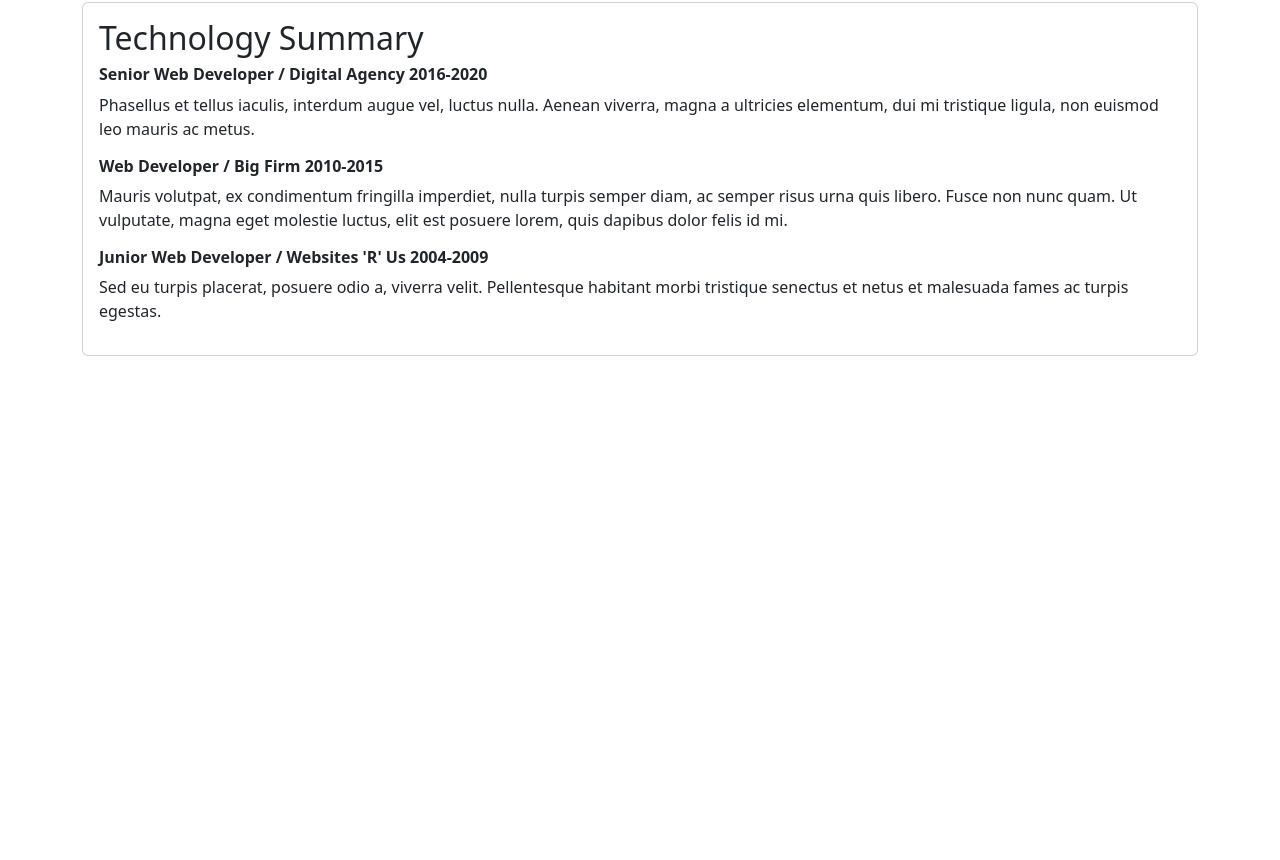
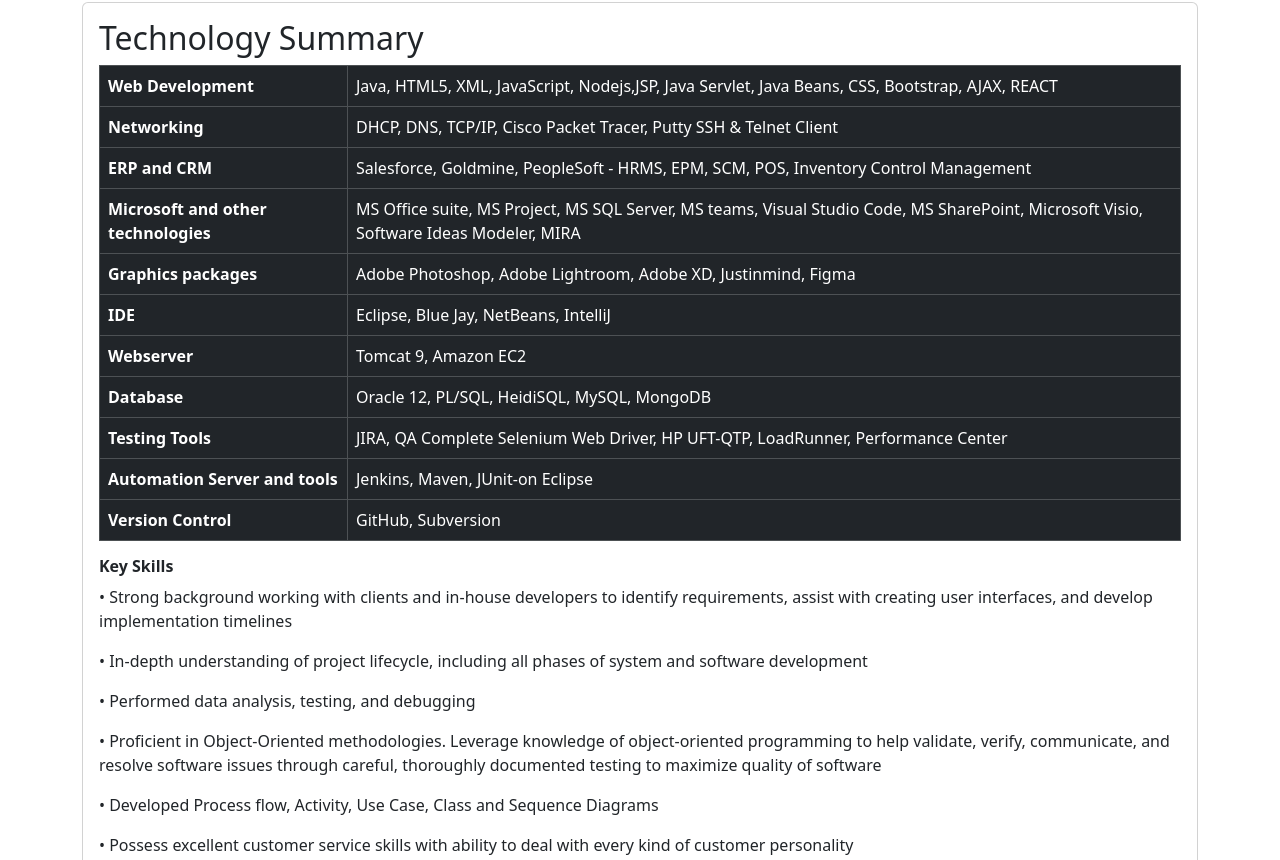
Before and after one commit to madpgmer/CPRG-352-Lab10, a React (Create React App) app in the folder portfolio-app/: page / in a window 1280 px wide. Shown: the part 740-1600 px from the top of the page. Before the commit the page ends 1144 px from the top, so only its background shows below. Built offline with nearby package versions, Linux system fonts and the light colour scheme.

Commit message:
Personalized Tech Summary

```diff
--- a/portfolio-app/src/TechnologySummary.js
+++ b/portfolio-app/src/TechnologySummary.js
@@ -5,37 +5,78 @@
                         <h2 className="card-title">Technology Summary</h2>
                         <ul className="list-unstyled">
                             <li>
-                                <h6 className="fw-bold">Senior Web Developer / Digital Agency 2016-2020</h6>
-                                <p>Phasellus et tellus iaculis, interdum augue vel, luctus nulla. Aenean viverra,
-                                    magna
-                                    a
-                                    ultricies
-                                    elementum, dui mi tristique ligula, non euismod leo mauris ac metus.</p>
-                            </li>
-                            <li>
-                                <h6 className="fw-bold">Web Developer / Big Firm 2010-2015</h6>
-                                <p>Mauris volutpat, ex condimentum fringilla imperdiet, nulla turpis semper diam, ac
-                                    semper
-                                    risus urna quis
-                                    libero. Fusce non nunc quam. Ut vulputate, magna eget molestie luctus, elit est
-                                    posuere
-                                    lorem, quis
-                                    dapibus dolor felis id mi.</p>
-                            </li>
-                            <li>
-                                <h6 className="fw-bold">Junior Web Developer / Websites 'R' Us 2004-2009</h6>
-                                <p>Sed eu turpis placerat, posuere odio a, viverra velit. Pellentesque habitant
-                                    morbi
-                                    tristique
-                                    senectus et
-                                    netus et malesuada fames ac turpis egestas.</p>
+                                <table class="table table-bordered table-dark">
+                                    <thead>
+                                        <tr>
+                                        <th scope="row">Web Development</th>
+                                        <td>Java, HTML5, XML, JavaScript, Nodejs,JSP, Java Servlet, Java Beans, CSS, Bootstrap, AJAX, REACT</td>
+                                        </tr>
+
+                                        <tr>
+                                        <th scope="row">Networking</th>
+                                        <td>DHCP, DNS, TCP/IP, Cisco Packet Tracer, Putty SSH & Telnet Client</td>
+                                        </tr>
+
+                                        <tr>
+                                        <th scope="row">ERP and CRM</th>
+                                        <td>Salesforce, Goldmine, PeopleSoft - HRMS, EPM, SCM, POS, Inventory Control Management</td>
+                                        </tr>
+
+                                        <tr>
+                                        <th scope="row">Microsoft and other technologies</th>
+                                        <td>MS Office suite, MS Project, MS SQL Server, MS teams, Visual Studio Code, MS SharePoint, Microsoft Visio, Software Ideas Modeler, MIRA</td>
+                                        </tr>
+
+                                        <tr>
+                                        <th scope="row">Graphics packages </th>
+                                        <td>Adobe Photoshop, Adobe Lightroom, Adobe XD, Justinmind, Figma</td>
+                                        </tr>
+
+                                        <tr>
+                                        <th scope="row">IDE</th>
+                                        <td>Eclipse, Blue Jay, NetBeans, IntelliJ</td>
+                                        </tr>
+
+                                        <tr>
+                                        <th scope="row">Webserver</th>
+                                        <td>Tomcat 9, Amazon EC2</td>
+                                        </tr>
+
+                                        <tr>
+                                        <th scope="row">Database</th>
+                                        <td>Oracle 12, PL/SQL, HeidiSQL, MySQL, MongoDB</td>
+                                        </tr>
+
+                                        <tr>
+                                        <th scope="row">Testing Tools</th>
+                                        <td>JIRA, QA Complete Selenium Web Driver, HP UFT-QTP, LoadRunner, Performance Center</td>
+                                        </tr>
+
+                                        <tr>
+                                        <th scope="row">Automation Server and tools</th>
+                                        <td>Jenkins, Maven, JUnit-on Eclipse</td>
+                                        </tr>
+
+                                        <tr>
+                                        <th scope="row">Version Control</th>
+                                        <td>GitHub, Subversion</td>
+                                        </tr>
+                                    </thead>
+                                </table>
+                                <h6 className="fw-bold">Key Skills</h6>
+                                <p>•	Strong background working with clients and in-house developers to identify requirements, assist with creating user interfaces, and develop implementation timelines</p>
+                                <p>•	In-depth understanding of project lifecycle, including all phases of system and software development</p>
+                                <p>•	Performed data analysis, testing, and debugging </p>
+                                <p>•	Proficient in Object-Oriented methodologies. Leverage knowledge of object-oriented programming to help validate, verify, communicate, and resolve software issues through careful, thoroughly documented testing to maximize quality of software</p>
+                                <p>•	Developed Process flow, Activity, Use Case, Class and Sequence Diagrams </p>
+                                <p>•	Possess excellent customer service skills with ability to deal with every kind of customer personality</p>
+                                <p>•	A team player who is highly energetic, detail oriented, self-managed, driven, and competitive</p>
+                                <p>•	Excellent written and verbal communication, interpersonal, liaison and presentation skills</p>
+                                <p>•	Capable of facilitating workshops for core team and employee benefit programs</p>
                             </li>
                         </ul>
                     </div>
                 </div>
-
-
-
     );
 }
 export default TechnologySummary;
```
